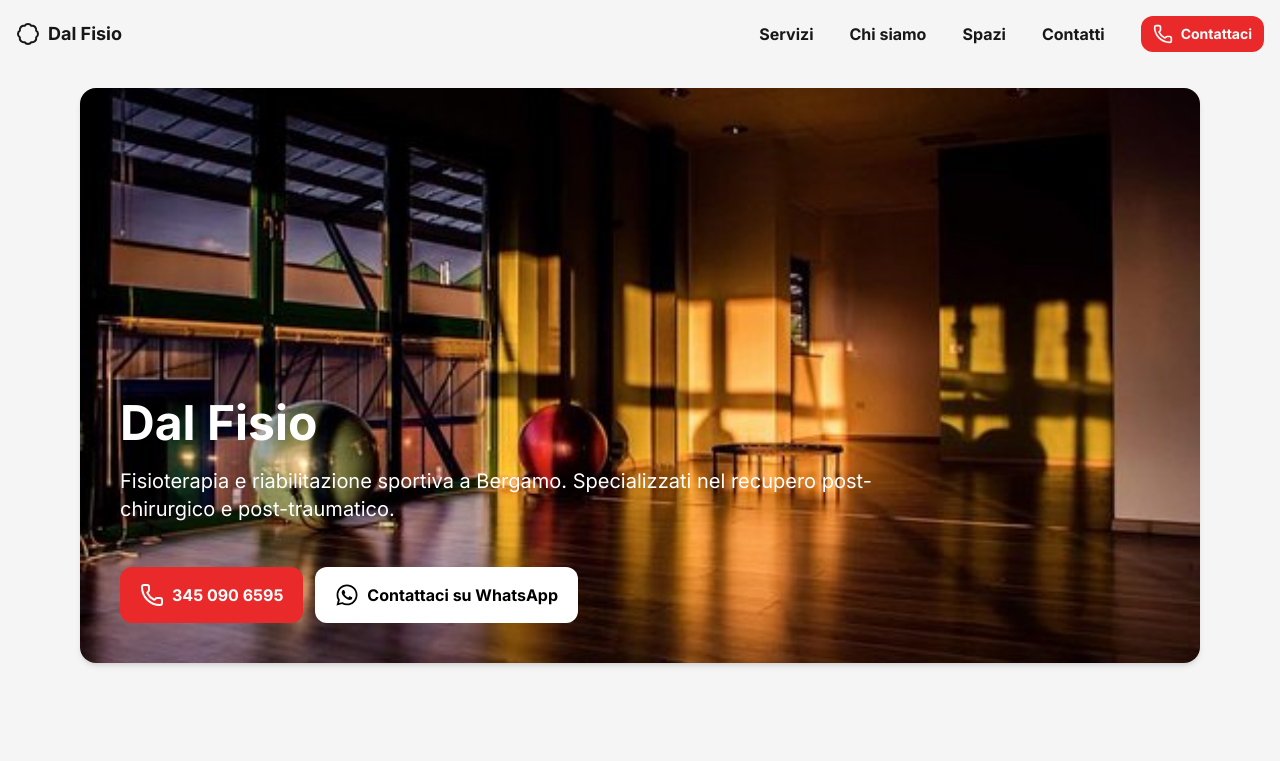
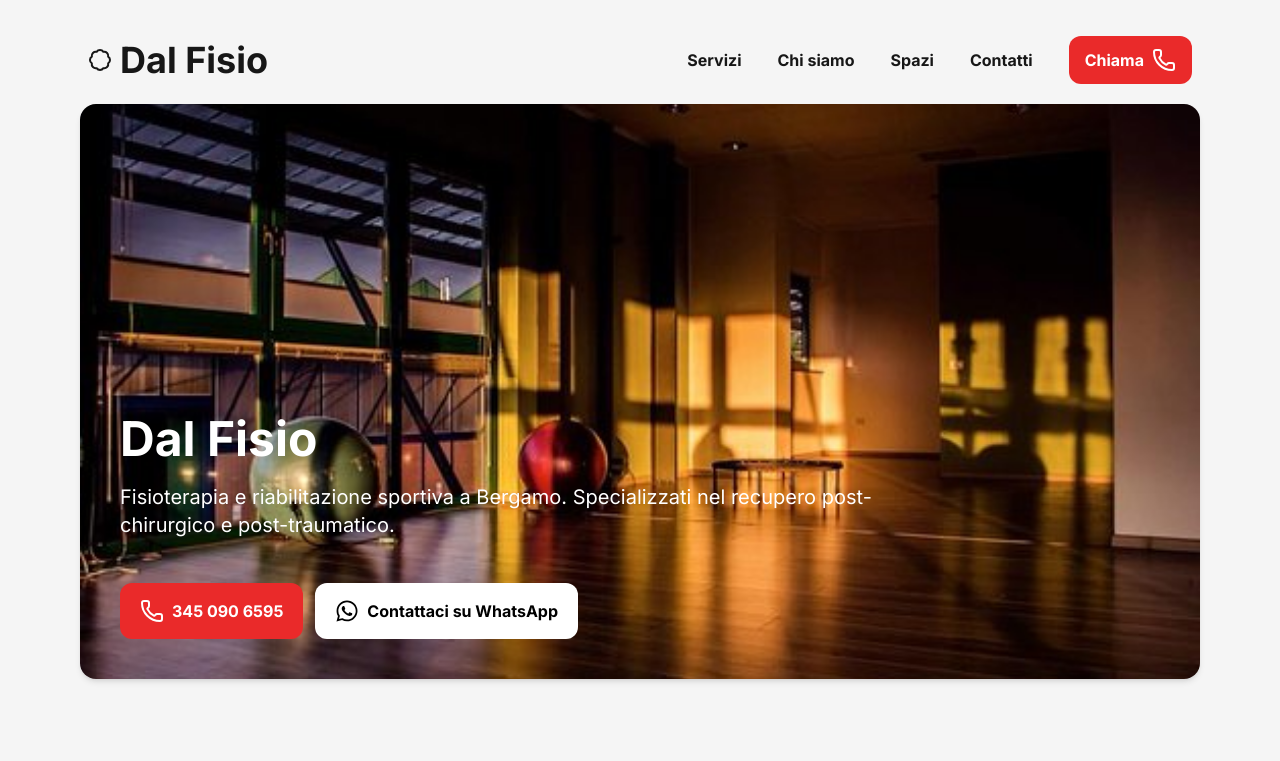
Before and after one commit to criisvy/dal-fisio-website, a Next.js app: page / in a window 1280 px wide. Shown: the top 761 px of the page. Built offline with nearby package versions, Linux system fonts and the light colour scheme.

Commit message:
Navbar fix

```diff
--- a/src/app/layout.jsx
+++ b/src/app/layout.jsx
@@ -22,7 +22,6 @@ export default function RootLayout({ children }) {
         <Navbar />
         {children}
         <Footer />
-        {/* <Footer /> */}
       </body>
     </html>
   );
--- a/src/app/page.jsx
+++ b/src/app/page.jsx
@@ -213,7 +213,7 @@ export default function Home() {
         <h2 className="mb-7 text-center text-4xl font-bold sm:mb-20 sm:text-5xl">
           Cosa dicono di noi?
         </h2>
-        <Carousel className="mx-auto w-full max-w-7xl">
+        <Carousel className="mx-auto w-full">
           <CarouselContent>
             <CarouselItem className="md:basis-1/2 lg:basis-1/3">
               <Review
--- a/src/components/Navbar.jsx
+++ b/src/components/Navbar.jsx
@@ -1,106 +1,149 @@
 "use client";
-import Link from "next/link";
-import Button from "./Button";
+import { useState, useEffect } from "react";
 import { Badge, Menu, Phone, XIcon } from "lucide-react";
 import WhatsAppIcon from "@/icons/WhatsappIcon";
 import FacebookIcon from "@/icons/FacebookIcon";
 import InstagramIcom from "@/icons/InstagramIcon";
-import { useState } from "react";
+import Link from "next/link";
+import Button from "./Button";
 import { cn } from "@/utils/cn";
+import { usePathname } from "next/navigation";
 
-const Navbar = (open, onOpenChange) => {
+export default function Navbar() {
+  const [isMenuOpen, setIsMenuOpen] = useState(false);
+  function toggleMenu() {
+    setIsMenuOpen((prev) => !prev);
+  }
+
+  const pathname = usePathname();
+
+  useEffect(() => {
+    document.body.style.overflow = isMenuOpen ? "hidden" : "auto";
+    return () => {
+      document.body.style.overflow = "auto";
+    };
+  }, [isMenuOpen]);
+
+  useEffect(() => {
+    setIsMenuOpen(false);
+  }, [pathname]);
+
+  useEffect(() => {
+    function handleResize() {
+      if (window.innerWidth >= 640) {
+        setIsMenuOpen(false);
+      }
+    }
+
+    window.addEventListener("resize", handleResize);
+
+    return () => {
+      window.removeEventListener("resize", handleResize);
+    };
+  }, []);
+
   return (
-    <nav
-      className={cn(
-        open
-          ? "sm:bg-background text-foreground mx-auto flex max-w-7xl items-center bg-white p-4 font-bold shadow-sm sm:shadow-none"
-          : "bg-primary fixed inset-0 flex-col",
-      )}
-    >
-      <div
-        className={cn(
-          open
-            ? "transition-shadow"
-            : "flex w-full justify-between hover:scale-105",
-        )}
-      >
-        <Link
-          href="/"
-          className={cn(open ? "flex items-center gap-2" : "justify-between")}
-        >
-          <Badge
-            className={cn(open ? "w-6" : "hover:text-primary text-white")}
-          />
-          <h1 className={cn(open ? "text-lg" : "text-white")}>Dal Fisio</h1>
-        </Link>
-        <XIcon
-          className={cn(open ? "hidden" : "block size-9 text-white")}
-        ></XIcon>
+    <header className="w-full">
+      <nav className="mx-auto mt-9 hidden max-w-6xl items-center justify-between px-6 sm:flex">
+        <div className="flex items-center gap-2">
+          <Badge className="size-6" />
+          <h1 className="text-4xl font-bold">Dal Fisio</h1>
         </div>
-      <div
-        className={cn(
-          open
-            ? "ml-auto hidden items-center sm:flex"
-            : "mr-auto ml-auto block flex-col justify-center gap-12",
-        )}
-      >
-        <ul className={cn(open ? "mr-9 flex gap-9" : "flex-col gap-12")}>
-          <li className={cn(open ? "hover:scale-105" : "text-4xl text-white")}>
+        <ul className="flex items-center gap-9">
+          <li className="font-bold">
             <Link href="/servizi">
               <span className="transition-shadow">Servizi</span>
             </Link>
           </li>
-          <li className={cn(open ? "hover:scale-105" : "text-4xl text-white")}>
+          <li className="font-bold">
             <Link href="/chi-siamo">Chi siamo</Link>
           </li>
-          <li className={cn(open ? "hover:scale-105" : "text-4xl text-white")}>
+          <li className="font-bold">
             <Link href="/spazi">Spazi</Link>
           </li>
-          <li className={cn(open ? "hover:scale-105" : "text-4xl text-white")}>
+          <li className="font-bold">
             <Link href="/contatti" className="">
               Contatti
             </Link>
           </li>
+          <Button
+            className="flex gap-2 rounded-xl font-bold"
+            href="tel:+393450906595"
+          >
+            Chiama
+            <Phone />
+          </Button>
         </ul>
-        <Button
-          size="sm"
-          className={cn(
-            open
-              ? "flex items-center gap-2 rounded-xl"
-              : "hidden rounded-2xl border-4",
-          )}
+      </nav>
+      {isMenuOpen ? (
+        <div className="bg-primary h-screen w-full p-9">
+          <div className="flex w-full justify-between">
+            <div className="">
+              <Link
+                href="/"
+                className="flex items-center gap-2 sm:justify-between"
               >
-          <Phone className={cn(open ? "h-5 w-5" : "size-7")} />
-          <span className={cn(open ? "" : "text-4xl text-white")}>
-            Contattaci
-          </span>
-        </Button>
-        <Button
-          size="sm"
-          className={cn(
-            open
-              ? "mt-9 hidden items-center gap-2 rounded-xl"
-              : "flex gap-3.5 rounded-2xl border-4",
-          )}
+                <Badge className="w-8 text-white" />
+                <h1 className="text-4xl font-bold text-white sm:text-black">
+                  Dal Fisio
+                </h1>
+              </Link>
+            </div>
+            <button onClick={toggleMenu}>
+              <XIcon className="size-10 text-white" />
+            </button>
+          </div>
+          <nav className="flex flex-col items-center">
+            <ul className="my-52 flex flex-col gap-11">
+              <li className="text-[32px] font-bold text-white">
+                <Link href="/servizi">Servizi</Link>
+              </li>
+              <li className="text-[32px] font-bold text-white">
+                <Link href="/chi-siamo">Chi Siamo</Link>
+              </li>
+              <li className="text-[32px] font-bold text-white">
+                <Link href="/spazi">Spazi</Link>
+              </li>
+              <li className="text-[32px] font-bold text-white">
+                <Link href="/contatti">Contatti</Link>
+              </li>
+              <button
+                className="flex w-fit items-center gap-3 rounded-xl p-3 text-[30px] font-bold text-white outline-3 outline-white"
+                href="tel:+393450906595"
               >
-          <Phone className={cn(open ? "h-5 w-5" : "size-7")} />
-          <span className={cn(open ? "" : "text-4xl text-white")}>
+                <Phone className="size-6 font-bold" />
                 345 090 6595
-          </span>
-        </Button>
-      </div>
-      <button className="text-primary ml-auto block sm:hidden">
-        <Menu onClick={onOpenChange} />
               </button>
-      <div
-        className={cn(open ? "hidden w-full justify-center gap-10" : "flex")}
-      >
+            </ul>
+            <div className="flex gap-9">
+              <a href="#">
                 <WhatsAppIcon className="size-8 text-white" />
+              </a>
+              <a href="#">
+                <FacebookIcon className="size-8 text-white" />
+              </a>
+              <a href="#">
                 <InstagramIcom className="size-8 text-white" />
-        <FacebookIcon className="size-8 text-white" />
+              </a>
             </div>
           </nav>
+        </div>
+      ) : (
+        <div className="flex w-full max-w-7xl justify-between rounded-xl bg-white p-9 drop-shadow-sm sm:hidden">
+          <div className="">
+            <Link
+              href="/"
+              className="flex items-center gap-2 sm:justify-between"
+            >
+              <Badge className="w-8" />
+              <h1 className="text-4xl font-bold sm:text-black">Dal Fisio</h1>
+            </Link>
+          </div>
+          <button onClick={toggleMenu}>
+            <Menu className="size-8" />
+          </button>
+        </div>
+      )}
+    </header>
   );
-};
-
-export default Navbar;
+}
```
Lines whose indentation alone changed are shown as unchanged.
